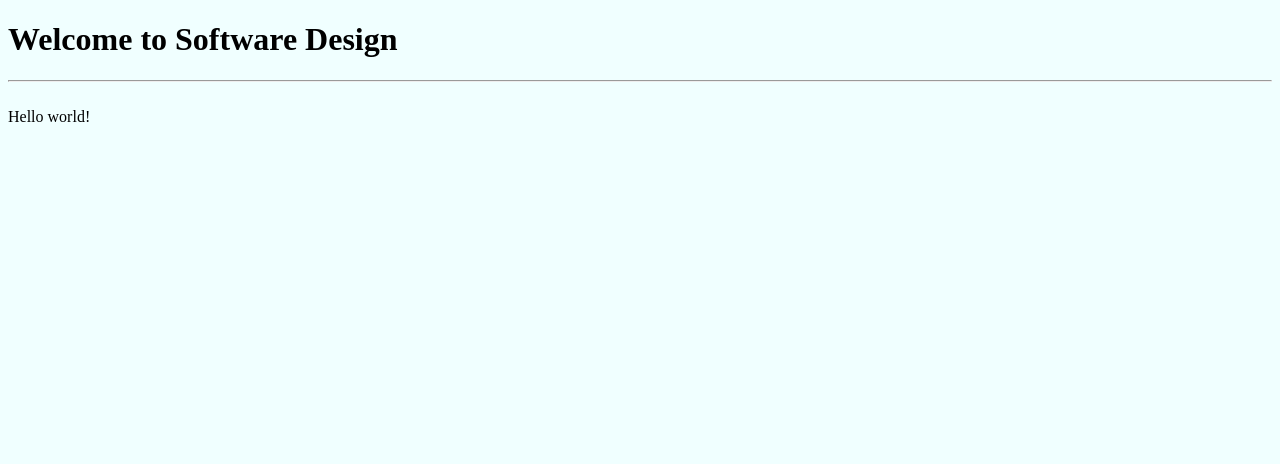
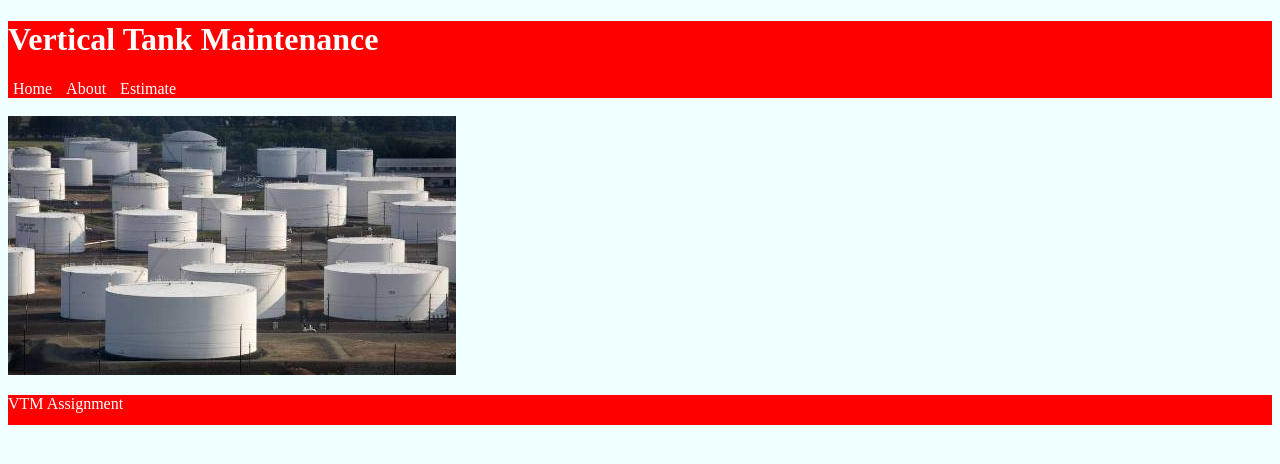
Before and after one commit to logan-hagmeier/hagmeier-vtm, a Flask app: page / in a window 1280 px wide. Shown: the top 464 px of the page. Run offline with Flask 2, Linux system fonts and the light colour scheme.

Commit message:
initial commit

```diff
--- a/app.py
+++ b/app.py
@@ -1,5 +1,5 @@
 from flask import Flask
-from flask import render_template
+from flask import render_template, request
 
 app = Flask(__name__)
 
@@ -7,9 +7,31 @@ app = Flask(__name__)
 def index():
     return render_template('index.html')
 
-@app.route('/mike')
+@app.route('/about')
 def mike():
-    return render_template('mike.html')
+    return render_template('about.html')
+
+@app.route('/estimate', methods=['GET'])
+def estimate():
+    return render_template('estimate.html')
+
+@app.route('/add', methods=['POST'])
+def add():
+    if request.method == 'POST':
+        height = int(request.form['height'])
+        radius = int(request.form['radius'])
+        pi = 3.14
+        top = pi * radius ** 2
+        side = 2 * (pi * (radius * height) )
+        inarea = top + side
+        sqarea = inarea/144
+        mcost = sqarea * 25
+        lcost = sqarea * 15
+        tcost = mcost + lcost
+        tcost = "{:.2f}".format(tcost)
+        print(tcost)
+    return render_template('estimate.html', tCost = tcost)
+
 
 if __name__ == '__main__':
     app.run(debug=True)
--- a/templates/base.html
+++ b/templates/base.html
@@ -1,21 +1,35 @@
 <!DOCTYPE html>
+<link rel="stylesheet" type="text/css" href="stylesheet.css">
 <html lang="en">
 <head>
     <meta charset="UTF-8">
     <meta name="viewport" content="width=device-width, initial-scale=1.0">
     <title>{% block title %} {% endblock%}</title>
-    <link rel="stylesheet" type="text/css" href="{{ url_for('static', filename='css/stylesheet.css') }}">
+        <div style="background-color: red;">
+            <h1 style="color:white;">Vertical Tank Maintenance</h1>
+            <a href="/" target="new" style="color:white; text-decoration: none; margin:5px;"> Home </a>
+            <a href="about" target="new" style=" color:white; text-decoration: none; margin:5px;"> About </a>
+            <a href="estimate" target="new" style=" color:white; text-decoration: none; margin:5px; "> Estimate </a>
+        </div>
+    <br>
 </head>
 <body>
     <div>
-        <h1>Welcome to Software Design</h1>
-        <hr>
-        <br>
+    <div>
 
         {% block body %}
 
         {% endblock %}
 
     </div>
+    </div>
 </body>
+
+<footer>
+    {% block footer %}
+<div class="footer" style="color:white; background-color: red; height:30px;">
+    <p>VTM Assignment </p>
+</div>
+    {% endblock %}
+</footer>
 </html>
--- a/templates/index.html
+++ b/templates/index.html
@@ -3,4 +3,10 @@
 {% block title %} Welcome to the home page {% endblock %}
 
 
-{% block body %} Hello world! {% endblock %}
+{% block body %}
+<img src="./images/image.jpg" alt="VTM" />
+
+
+
+
+{% endblock %}
```
Also changed, not shown: templates/estimate.html (added, +26 -0 lines), images/image.jpg (added), static/css/stylesheet.css (line endings or trailing spaces), templates/about.html (renamed from templates/mike.html), 2 other files.
